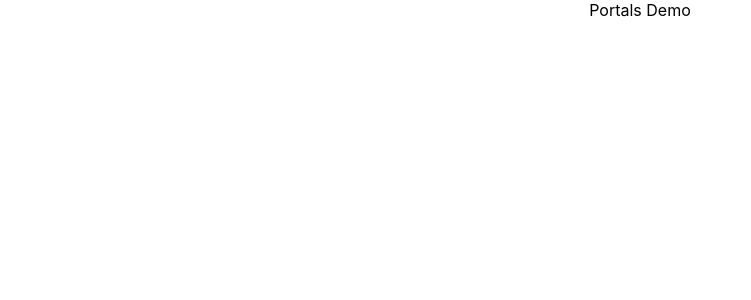
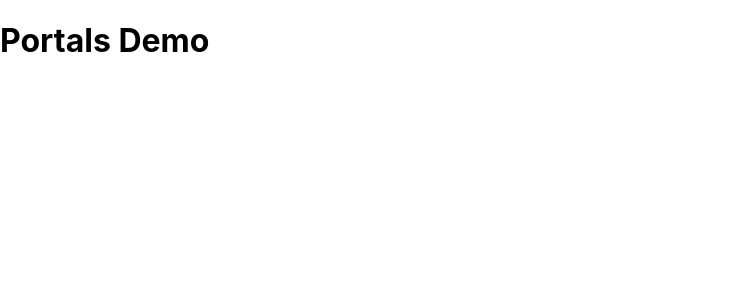
Before and after one commit to MiguelSanchezCuello/hello-world, a React (Create React App) app: page / in a window 1280 px wide. Shown: the top 300 px of the page, without its empty margins (0-751 px from the left). Built offline with nearby package versions, Linux system fonts and the light colour scheme.

Commit message:
by importing the ReactDOM from 'react-dom' and then returning ReactDOM.createPortal(jsx, element) we can now see, if we inspect the website taht we are rendering in the portals-root div that we created in the index.html file for this example.

```diff
--- a/src/components/PortalDemo.js
+++ b/src/components/PortalDemo.js
@@ -1,10 +1,12 @@
 import React from 'react'
+import ReactDOM  from 'react-dom'
 
 function PortalDemo() {
-  return (
-    <div>
+  return ReactDOM.createPortal(
+    <h1>
       Portals Demo
-    </div>
+    </h1>,
+    document.getElementById("portal-root")
   )
 }
 
```
